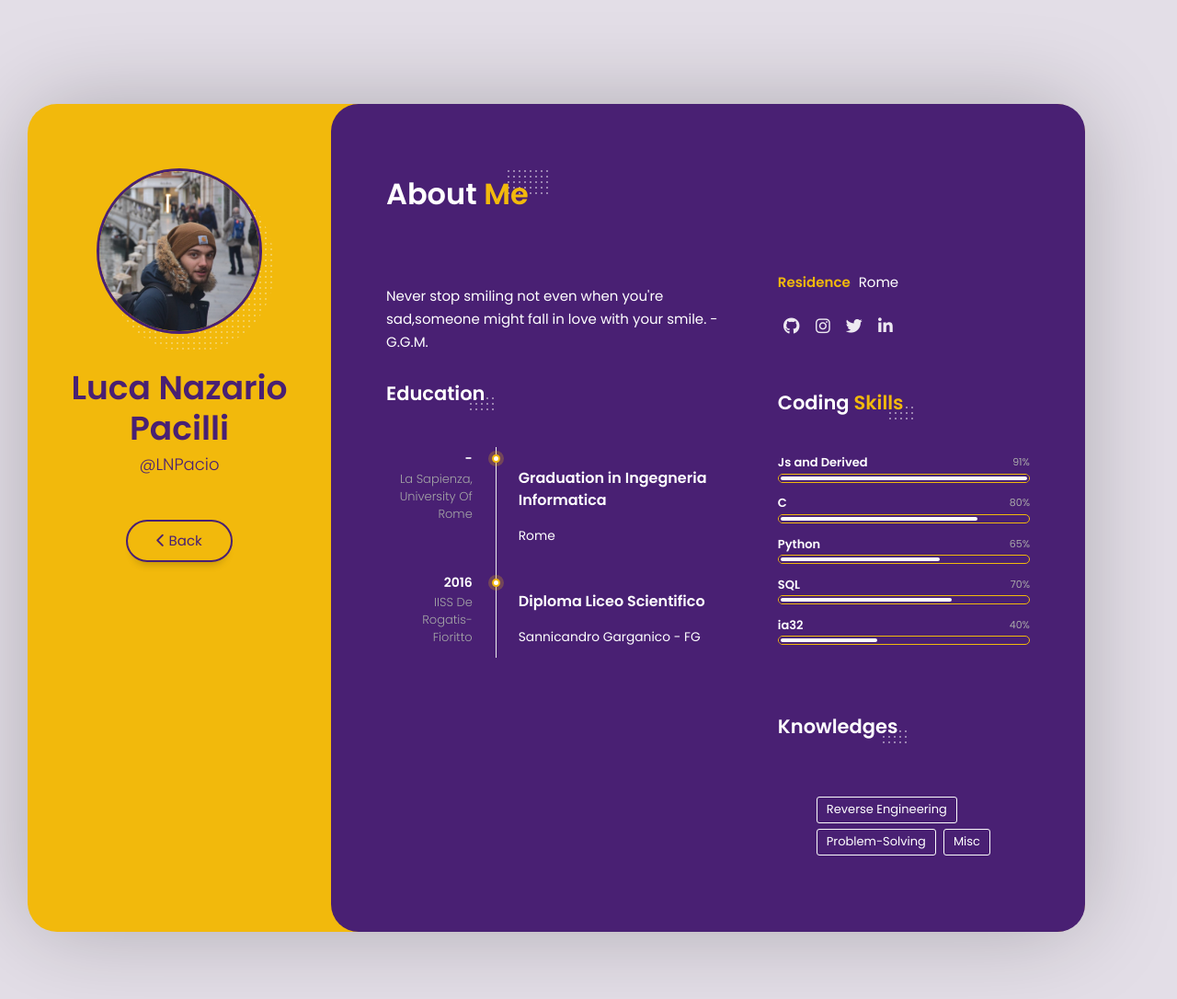
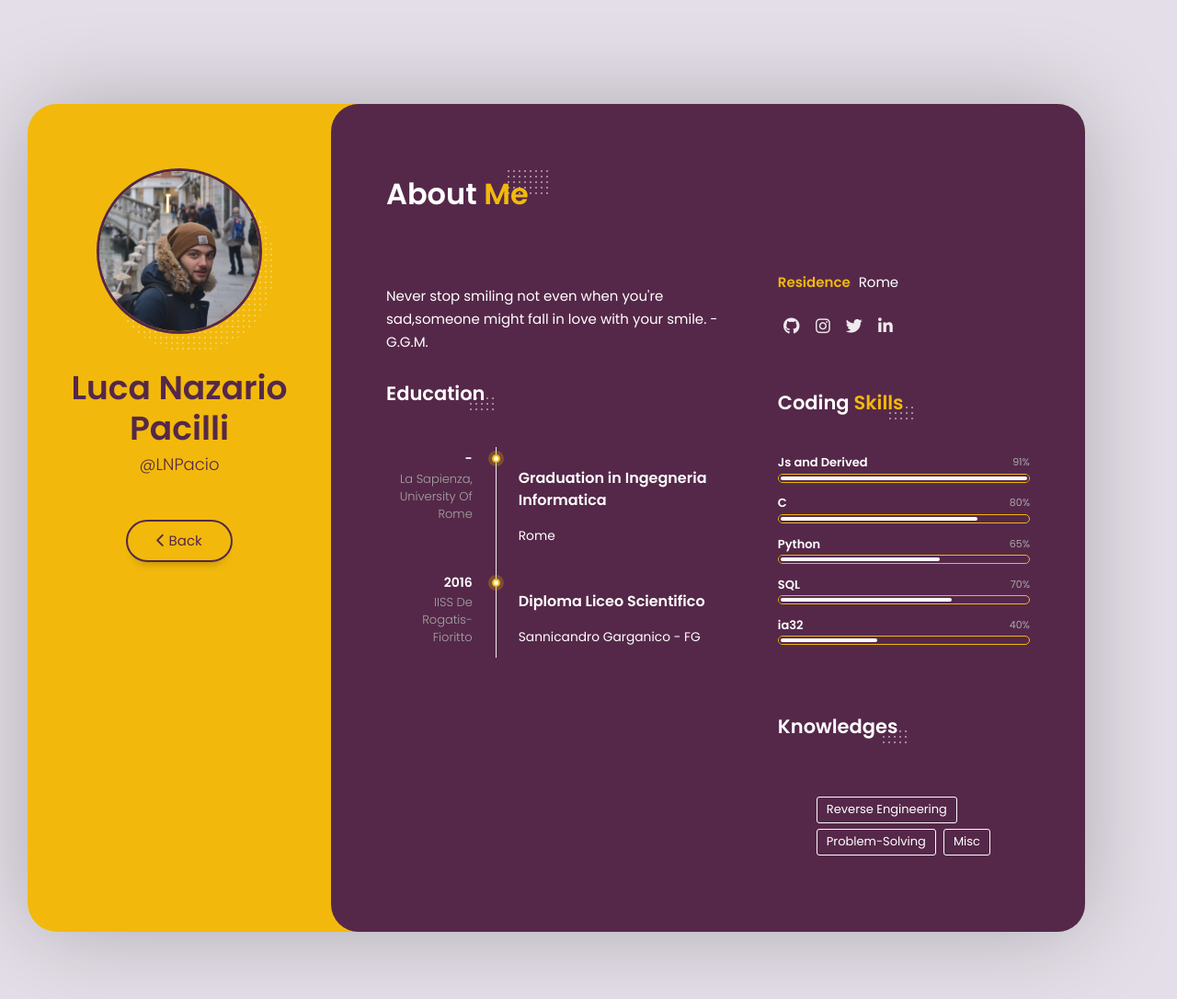
Before and after one commit to HACKappatoi/HACKappatoi.github.io, a Jekyll site: the page built from luca_cv.md, in a window 1280 px wide. Shown: the top 1086 px of the page at 92% size. Built offline with Jekyll 4.4.1, drawn with Linux system fonts in a browser that asks for light colours; nearby versions of some CDN libraries.

Commit message:
ch color

```diff
--- a/assets/css/cv.css
+++ b/assets/css/cv.css
@@ -82,7 +82,7 @@ h6 {
 }
 
 a {
-  color: #00cc06;
+  color: #00ffc4;
   text-decoration: none;
   -webkit-transition: all 0.3s ease-in-out;
   -moz-transition: all 0.3s ease-in-out;
@@ -147,7 +147,7 @@ input[type="submit"],
   line-height: 1.2;
   border: 0;
   outline: 0;
-  border: 2px solid #492073;
+  border: 2px solid #552849;
   color: #222;
   text-shadow: none;
   background-color: #fff;
@@ -178,9 +178,9 @@ input[type="button"]:hover,
 input[type="button"]:focus,
 input[type="submit"]:hover,
 input[type="submit"]:focus {
-  background-color: #492073;
+  background-color: #552849;
   color: #fff;
-  border: 2px solid #492073;
+  border: 2px solid #552849;
 }
 
 .btn-secondary {
@@ -240,7 +240,7 @@ input[type="submit"]:focus {
   width: 52px;
   height: 52px;
   margin: 100px auto;
-  background-color: #492073;
+  background-color: #552849;
 
   border-radius: 100%;
   -webkit-animation: sk-scaleout 1.0s infinite ease-in-out;
@@ -390,7 +390,7 @@ input[type="submit"]:focus {
   ul.main-menu a.active,
   ul.main-menu a:focus,
   ul.main-menu a:hover {
-    color: #492073;
+    color: #552849;
   }
 
   ul.main-menu .menu-icon {
@@ -405,7 +405,7 @@ input[type="submit"]:focus {
     opacity: 0;
     color: #fff;
     padding: 2px 10px;
-    background-color: #492073;
+    background-color: #552849;
     white-space: nowrap;
     right: 0;
     top: -50%;
@@ -458,7 +458,7 @@ input[type="submit"]:focus {
 }
 
 .lmpixels-arrows-nav div:hover {
-  color: #492073;
+  color: #552849;
 }
 /* --- End LMPixels Arrow Nav --- */
 
@@ -471,8 +471,8 @@ input[type="submit"]:focus {
 
 .header-photo img {
   max-width: 100%;
-  background-color: #492073;
-  border: 3px solid #492073;
+  background-color: #552849;
+  border: 3px solid #552849;
   border-radius: 300px;
 }
 
@@ -497,7 +497,7 @@ input[type="submit"]:focus {
 .header-titles h2 {
   font-size: 36px;
   font-weight: 600;
-  color: #492073;
+  color: #552849;
   margin: 5px 0 7px;
   line-height: 1.2em;
 }
@@ -505,7 +505,7 @@ input[type="submit"]:focus {
 .header-titles h4 {
   font-size: 18px;
   font-weight: 300;
-  color: #492073;
+  color: #552849;
   margin: 5px 0;
   line-height: 1.2em;
 }
@@ -549,13 +549,13 @@ input[type="submit"]:focus {
 
 .header-buttons .btn-primary {
   background-color: transparent;
-  color: #492073;
-    border-color: #492073;
+  color: #552849;
+    border-color: #552849;
 }
 
 .header-buttons .btn-primary:hover {
   background-color: #fff;
-  color: #492073;
+  color: #552849;
   border-color: #fff;
 }
 
@@ -596,7 +596,7 @@ input[type="submit"]:focus {
 
 .animated-section {
   position: absolute;
-  background-color: #492073;
+  background-color: #552849;
   height: 100%;
   width: 100%;
   border-radius: 30px;
@@ -783,7 +783,7 @@ input[type="submit"]:focus {
 .info-block-w-icon i {
   position: relative;
   font-size: 42px;
-  color: #492073;
+  color: #552849;
   opacity: .7;
 }
 /* --- End Info block with Icon --- */
@@ -812,7 +812,7 @@ input[type="submit"]:focus {
 .lm-info-block i {
   position: relative;
   font-size: 33px;
-  color: #492073;
+  color: #552849;
   z-index: 1;
 }
 
@@ -827,7 +827,7 @@ input[type="submit"]:focus {
   font-weight: 400;
   display: block;
   margin: 10px 0;
-  color: #492073;
+  color: #552849;
 }
 
 
@@ -961,7 +961,7 @@ input[type="submit"]:focus {
 .skills-second-style .skill-container {
   position: relative;
   display: inline-block;
-  background-color: #492073;
+  background-color: #552849;
   border: 1px solid #f2b90c;
   -moz-border-radius: 8px;
   -webkit-border-radius: 8px;
@@ -977,7 +977,7 @@ input[type="submit"]:focus {
 .skills-second-style .skill-container:before {
   content: '';
   position: absolute;
-  background-color: #492073;
+  background-color: #552849;
 }
 
 .skills-second-style .skill-value {
@@ -991,7 +991,7 @@ input[type="submit"]:focus {
 
 .skills-second-style .skill-percentage {
   background-color: #fff;
-  border: 2px solid #492073;
+  border: 2px solid #552849;
   -moz-border-radius: 9px;
   -webkit-border-radius: 9px;
   border-radius: 9px;
@@ -1092,7 +1092,7 @@ input[type="submit"]:focus {
 
 .knowledges li {;
   display: inline-block;
-  background-color: #492073;
+  background-color: #552849;
   border-radius: 3px;
   border: #fcfcfc 1px solid;
   color: #ffffff;
@@ -1306,7 +1306,7 @@ blockquote {
     top: 0;
     right: 0;
     bottom: 0;
-    background-color: #492073;
+    background-color: #552849;
     z-index: 99;
     padding: 30px 30px 10px 30px;
     text-align: center;
@@ -1406,7 +1406,7 @@ blockquote {
     height: 48px;
     line-height: 46px;
     text-align: center;
-    background-color: #492073;
+    background-color: #552849;
     right: 10px;
     font-size: 19px;
     top: 10px;
@@ -1495,7 +1495,7 @@ blockquote {
     right: 10px;
     bottom: 10px;
     padding: 5px 0;
-    border: 2px solid #492073;
+    border: 2px solid #552849;
   }
 
   .lmpixels-arrows-nav div {
```
Also changed, not shown: _sass/main.scss (+4 -4 lines).
